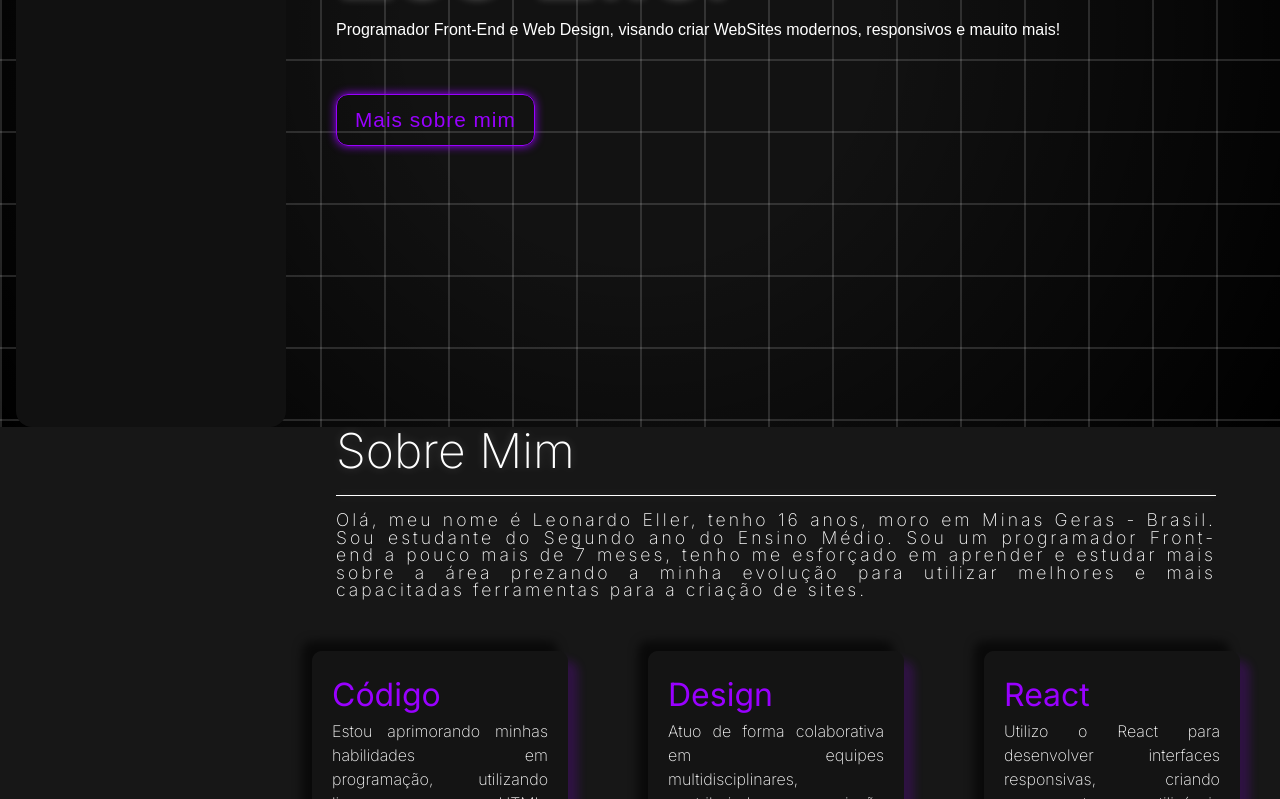
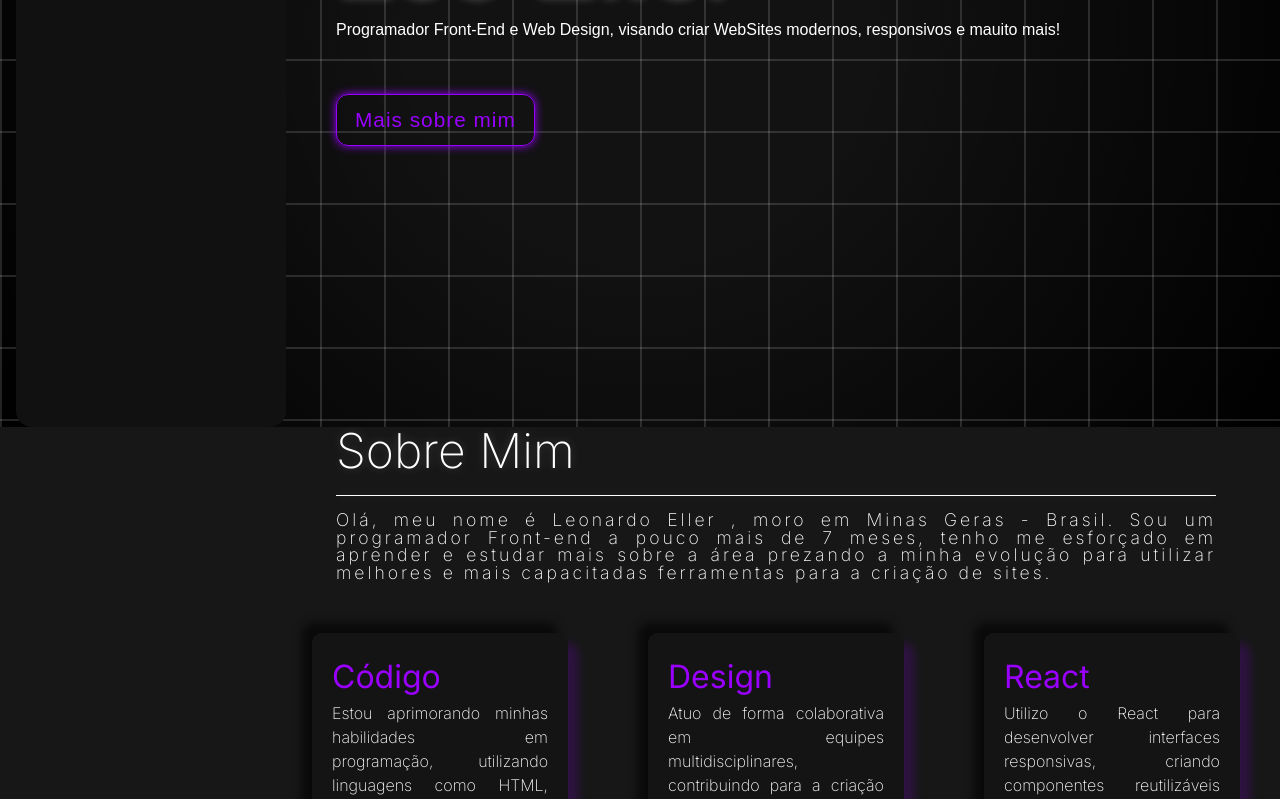
Before and after one commit to devellernmr/leoeller-repo, a React (Vite) app: page / in a window 1280 px wide. Shown: the part 373-1172 px from the top of the page. Built offline with nearby package versions, Linux system fonts and the light colour scheme.

Commit message:
Atualiza informações pessoais no componente About e ajusta a altura do cubo na seção About

```diff
--- a/src/components/About/About.jsx
+++ b/src/components/About/About.jsx
@@ -7,8 +7,8 @@ const About = () => {
         <div className="textDivAbout">
           <h2>Sobre Mim</h2>
           <p>
-            Olá, meu nome é Leonardo Eller, tenho 16 anos, moro em Minas Geras -
-            Brasil. Sou estudante do Segundo ano do Ensino Médio. Sou um
+            Olá, meu nome é Leonardo Eller , moro em Minas Geras -
+            Brasil. Sou um
             programador Front-end a pouco mais de 7 meses, tenho me esforçado em
             aprender e estudar mais sobre a área prezando a minha evolução para
             utilizar melhores e mais capacitadas ferramentas para a criação de
--- a/src/components/About/about.css
+++ b/src/components/About/about.css
@@ -53,7 +53,7 @@
 
     .cuboDivAbout {
       width: 20vw;
-      height: 15vw;
+      height: 17vw;
       background-color: #141414ab;
       box-shadow: 10px 10px 10px #9900ff31,
         -10px -10px 10px rgba(0, 0, 0, 0.589);
```
